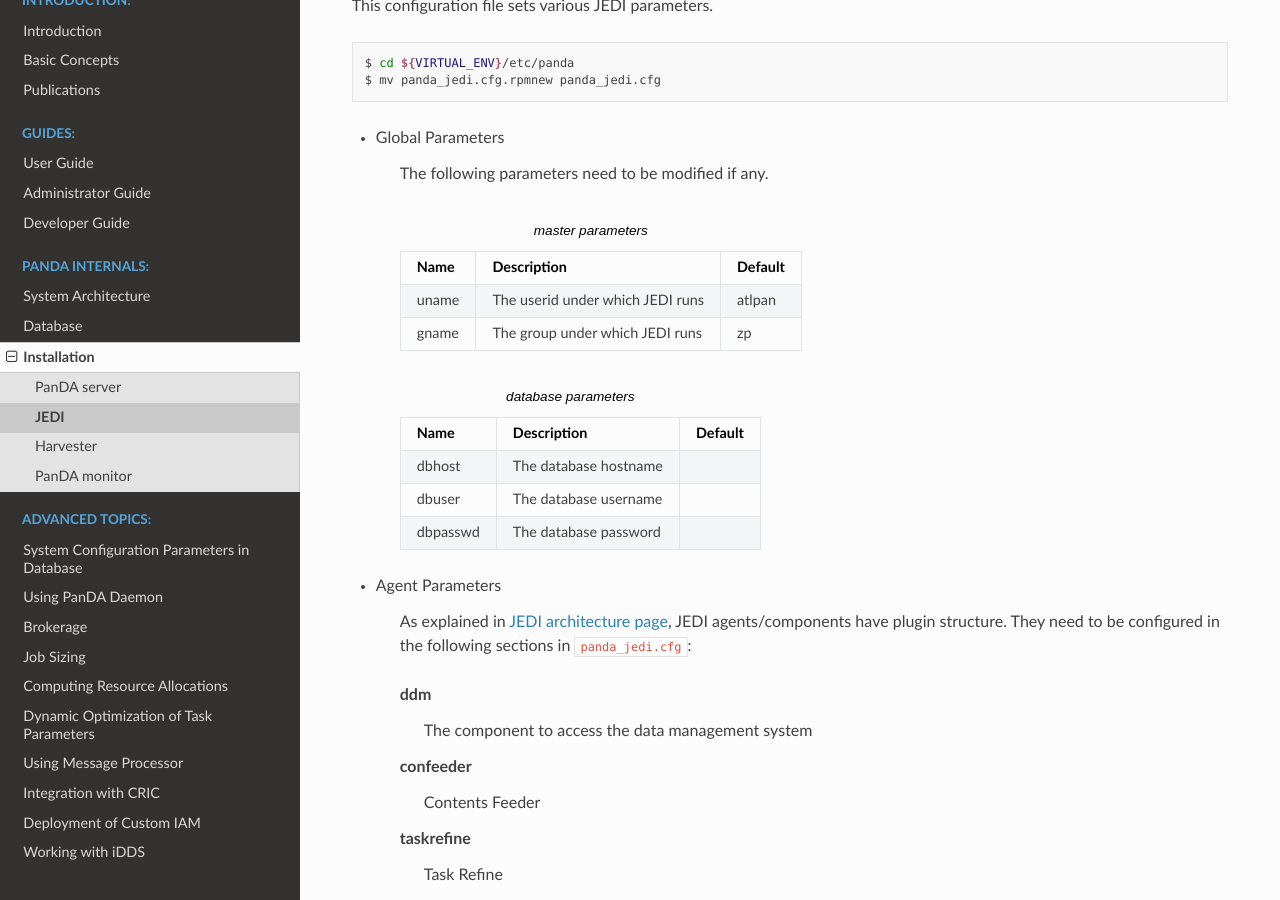
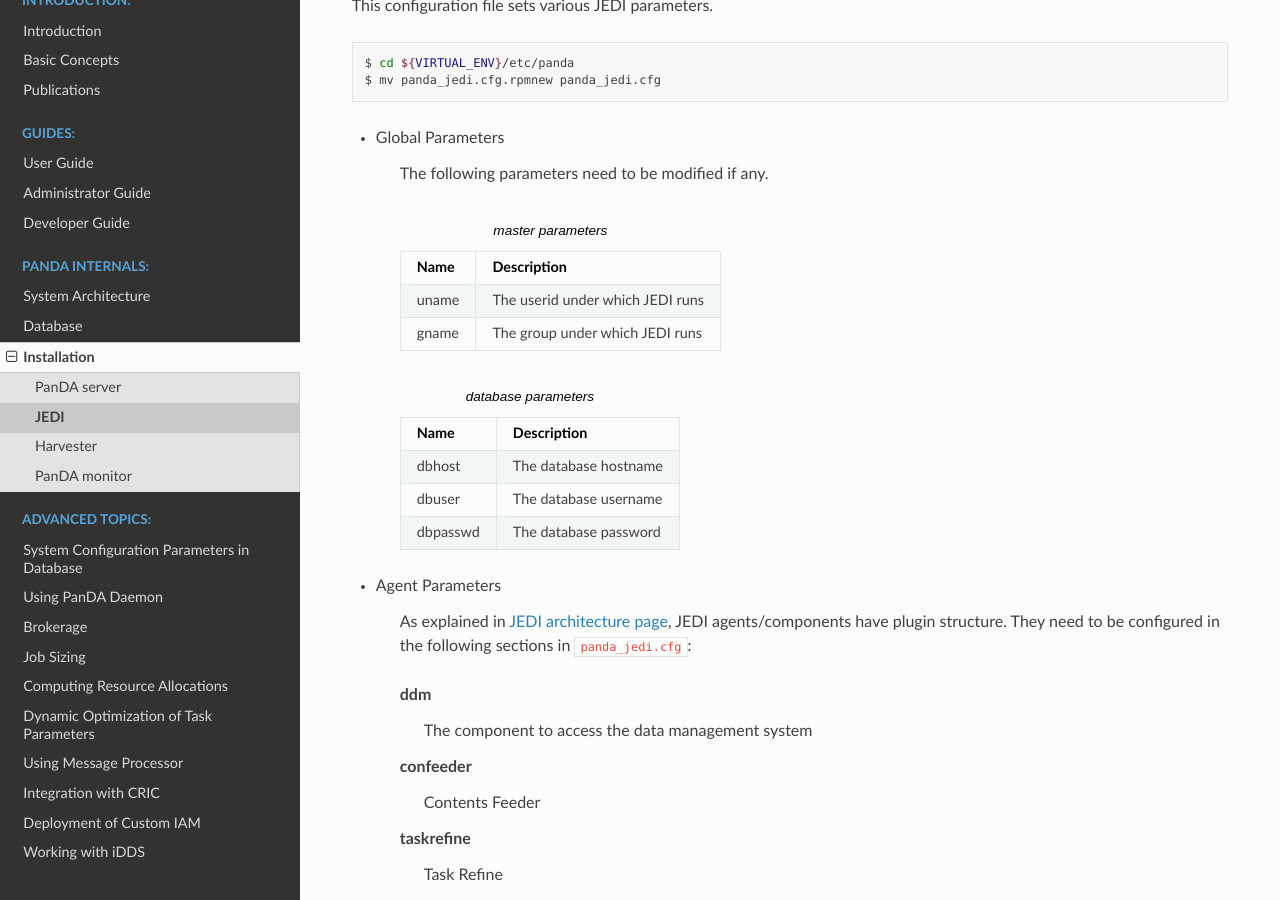
Before and after one commit to PanDAWMS/panda-docs, a Sphinx documentation site: the page built from docs/source/installation/jedi.rst, in a window 1280 px wide and 900 px high, scrolled down 1451 px. Built offline with Sphinx 7.4.7 and the Read the Docs theme 2.0.0, drawn with Linux system fonts in a browser that asks for light colours.

Commit message:
cleanup installation

```diff
--- a/docs/source/architecture/harvester.rst
+++ b/docs/source/architecture/harvester.rst
@@ -7,6 +7,6 @@ for each resource provider, and communicates with PanDA server on behalf of Pilo
 runs on the limited environment where outbound network connectivity is missing.
 
 Harvester is a common project that extends beyond PanDA.
-The details of Harvester are described on `external Harvester documentation page <https://github.com/HSF/harvester/wiki/Home>`_.
+The details of Harvester are described on `an external page <https://github.com/HSF/harvester/wiki/Home>`_.
 
 |br|
--- a/docs/source/installation/harvester.rst
+++ b/docs/source/installation/harvester.rst
@@ -3,4 +3,4 @@ Harvester
 ======================
 
 Harvester is a common project that extends beyond PanDA. The Harvester installation guide is available at
-`external link <https://github.com/HSF/harvester/wiki/Installation-and-configuration>`_.
+`an external link <https://github.com/HSF/harvester/wiki/Installation-and-configuration>`_.
--- a/docs/source/installation/jedi.rst
+++ b/docs/source/installation/jedi.rst
@@ -82,29 +82,22 @@ This configuration file sets various JEDI parameters.
 
        * - Name
          - Description
-         - Default
        * - uname
          - The userid under which JEDI runs
-         - atlpan
        * - gname
          - The group under which JEDI runs
-         - zp
 
     .. list-table:: database parameters
        :header-rows: 1
 
        * - Name
          - Description
-         - Default
        * - dbhost
          - The database hostname
-         -
        * - dbuser
          - The database username
-         -
        * - dbpasswd
          - The database password
-         -
 
 * Agent Parameters
 
```
